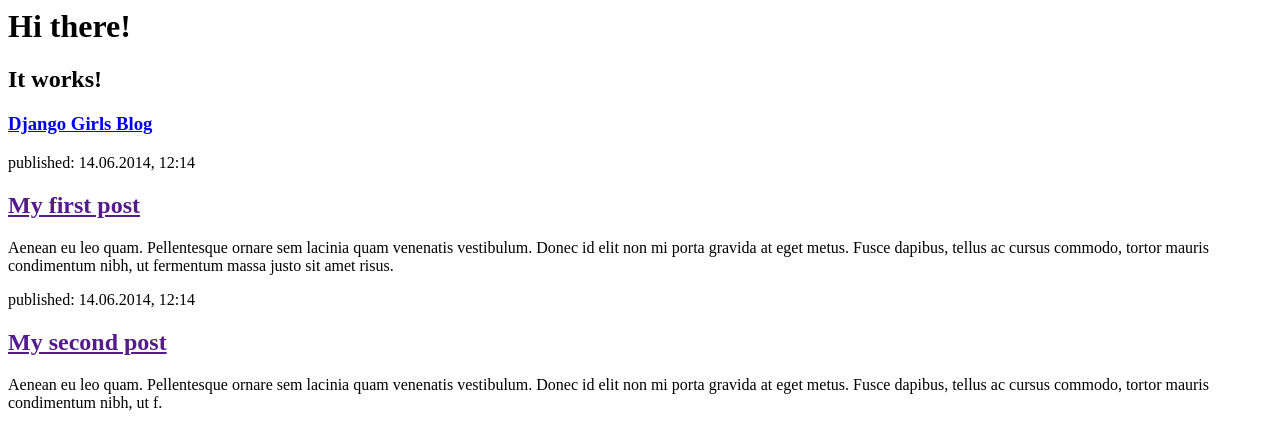
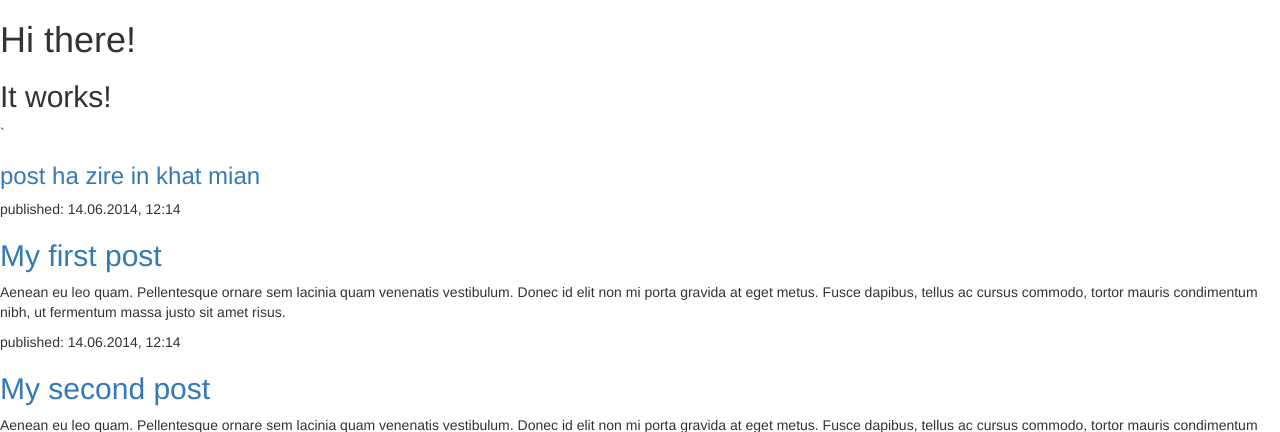
Before and after one commit to mrafshin/my-first-blog, a Django app: page / in a window 1280 px wide. Shown: the top 432 px of the page. Run offline with Django 3.2, Linux system fonts and the light colour scheme; data that the repository does not hold is empty; some libraries are stand-ins or nearby versions.

Commit message:
Add bootstrap links to template

```diff
--- a/blog/templates/blog/post_list.html
+++ b/blog/templates/blog/post_list.html
@@ -10,11 +10,13 @@
 
 <html>
     <head>
-        <title>Django Girls blog</title>
+        <title>Afshin's First Website!</title>
+        <link rel="stylesheet" href="//maxcdn.bootstrapcdn.com/bootstrap/3.2.0/css/bootstrap.min.css">
+        <link rel="stylesheet" href="//maxcdn.bootstrapcdn.com/bootstrap/3.2.0/css/bootstrap-theme.min.css">`
     </head>
     <body>
         <div>
-            <h3><a href="/">Django Girls Blog</a></h3>
+            <h3><a href="/">post ha zire in khat mian</a></h3>
         </div>
         {% for post in posts %}
 
```
